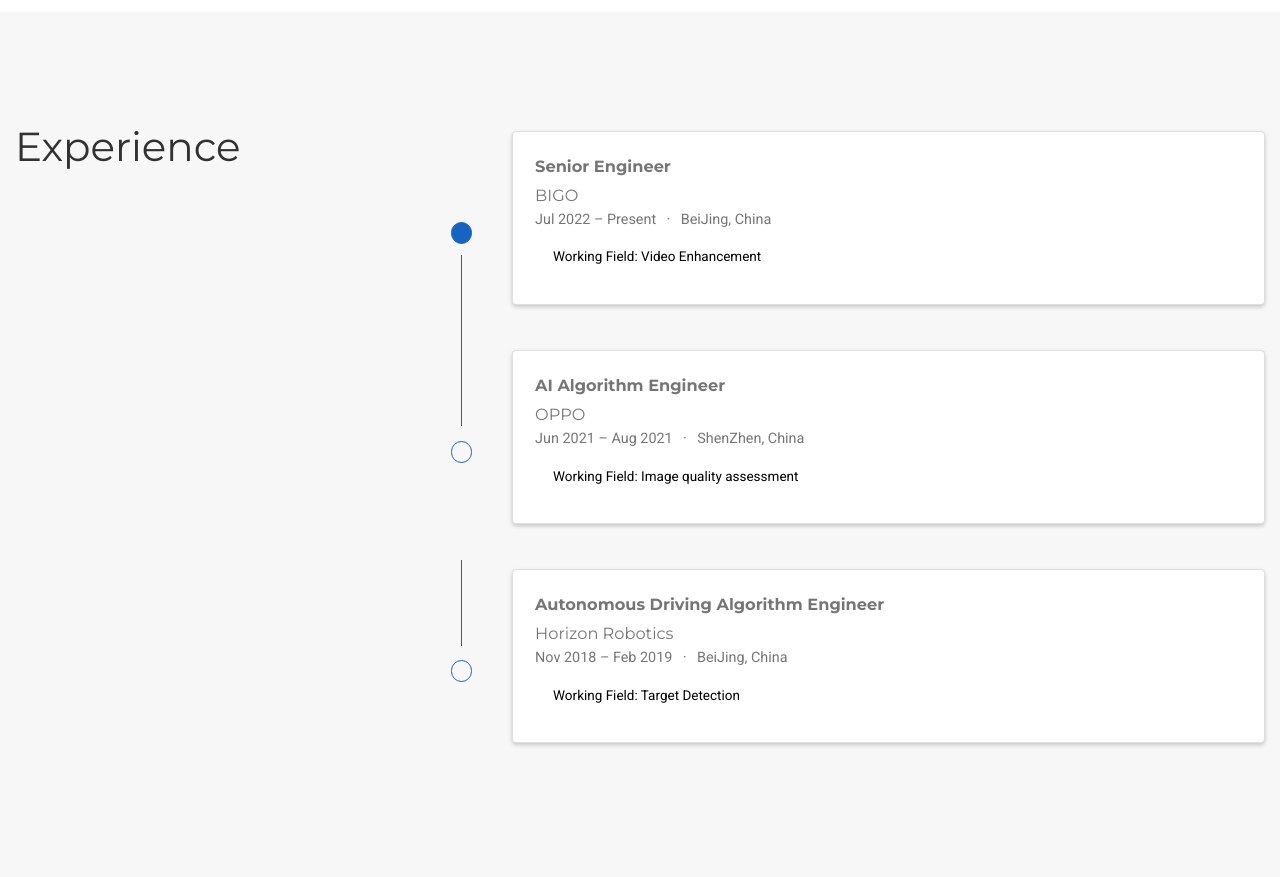
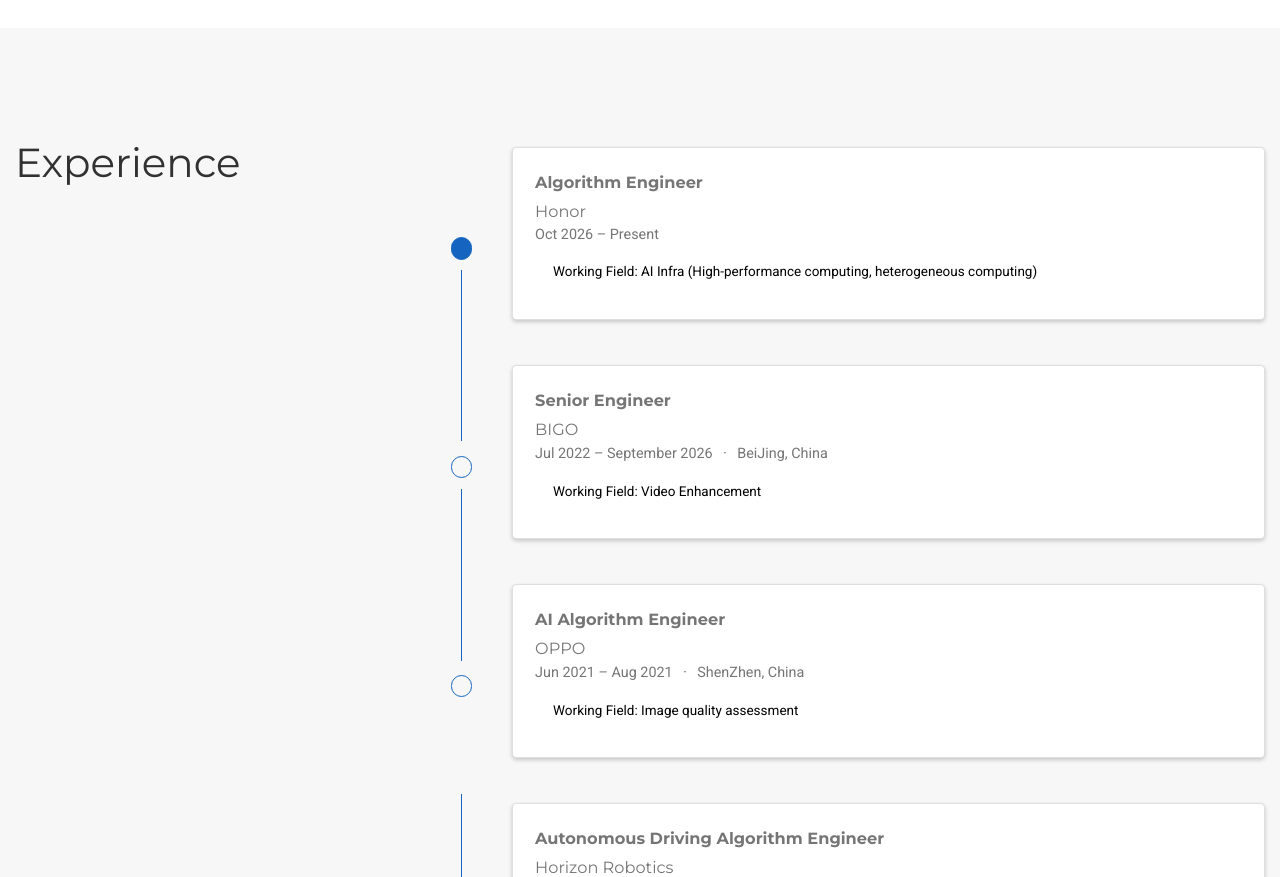
Before and after one commit to Jian-Yin-Shine/jian-yin-shine.github.io, a plain HTML site: page index.html in a window 1280 px wide. Shown: the part 720-1597 px from the top of the page. Drawn offline with nearby package versions, Linux system fonts and the light colour scheme; some icons are missing.

Commit message:
Update resume

```diff
--- a/index.html
+++ b/index.html
@@ -781,7 +781,7 @@
     <div class="article-style">
 <!--      <p>Jian Yin is a Ph.D. student in <a href="http://mmlab.ie.cuhk.edu.hk/" target="_blank" rel="noopener">Multi-Media Lab(MMLab)</a> at <a href="https://www.cuhk.edu.hk/english/index.html" target="_blank" rel="noopener">CUHK</a>, supervised by Professor <a href="http://dahua.me/" target="_blank" rel="noopener">Dahua Lin</a>. She also works closely with Prof. <a href="https://liuziwei7.github.io/" target="_blank" rel="noopener">Ziwei Liu</a> at <a href="https://www.ntu.edu.sg/Pages/home.aspx" target="_blank" rel="noopener">NTU</a>. She got her bachelor’s degree in the <a href="http://www.ee.tsinghua.edu.cn/" target="_blank" rel="noopener">EE Department</a> at <a href="https://www.tsinghua.edu.cn/" target="_blank" rel="noopener">Tsinghua University</a> in 2020, working with Prof. <a href="http://nicsefc.ee.tsinghua.edu.cn/people/yu-wang/" target="_blank" rel="noopener">Yu Wang</a> and Prof. <a href="https://jschenthu.weebly.com/" target="_blank" rel="noopener">Jiansheng Chen</a>.-->
           <p>
-            Jian Yin currently works as a Senior Engineer at Bigo, focusing on Computer Vision.
+            Jian Yin currently works as an Algorithm Engineer at Honor, focusing on AI Infra. Previously, he was a Senior Engineer at Bigo, focusing on Computer Vision.
 
             He received the master's degree in computer technology at <a href="https://www.csu.edu.cn/" target="_blank" rel="noopener"> Central South University (CSU) </a> in 2022, under the supervision of Professor <a href="https://faculty.csu.edu.cn/dengxiaoheng/zh_CN/index.htm" target="_blank" rel="noopener"> Xiaoheng Deng </a> in <a href="http://wcmc.csu.edu.cn/forum/forum.php" target="_blank" rel="noopener"> Wireless Communications and Mobile Computing (WCMC) </a> laboratory, School of Computer Science and Engineering (SCSE).
 
@@ -895,8 +895,6 @@
 
 
 
-
-
   <div class="row experience">
 
     <div class="col-auto text-center flex-column d-none d-sm-flex">
@@ -906,6 +904,43 @@
       </div>
       <div class="m-2">
         <span class="badge badge-pill border exp-fill">&nbsp;</span>
+      </div>
+      <div class="row h-50">
+        <div class="col border-right">&nbsp;</div>
+        <div class="col">&nbsp;</div>
+      </div>
+    </div>
+
+    <div class="col py-2">
+      <div class="card">
+        <div class="card-body">
+          <div class="section-subheading card-title exp-title text-muted mt-0 mb-1">Algorithm Engineer</div>
+          <div class="section-subheading card-title exp-company text-muted my-0">Honor</div>
+          <div class="text-muted exp-meta">
+            Oct 2026 –
+
+              Present
+
+          </div>
+
+          <div class="card-text">
+            Working Field: AI Infra (High-performance computing, heterogeneous computing)
+          </div>
+
+        </div>
+      </div>
+    </div>
+  </div>
+
+  <div class="row experience">
+
+    <div class="col-auto text-center flex-column d-none d-sm-flex">
+      <div class="row h-50">
+        <div class="col border-right">&nbsp;</div>
+        <div class="col">&nbsp;</div>
+      </div>
+      <div class="m-2">
+        <span class="badge badge-pill border">&nbsp;</span>
       </div>
       <div class="row h-50">
         <div class="col border-right">&nbsp;</div>
@@ -921,7 +956,7 @@
           <div class="text-muted exp-meta">
             Jul 2022 –
 
-              Present
+              September 2026
 
 
               <span class="middot-divider"></span>
```
